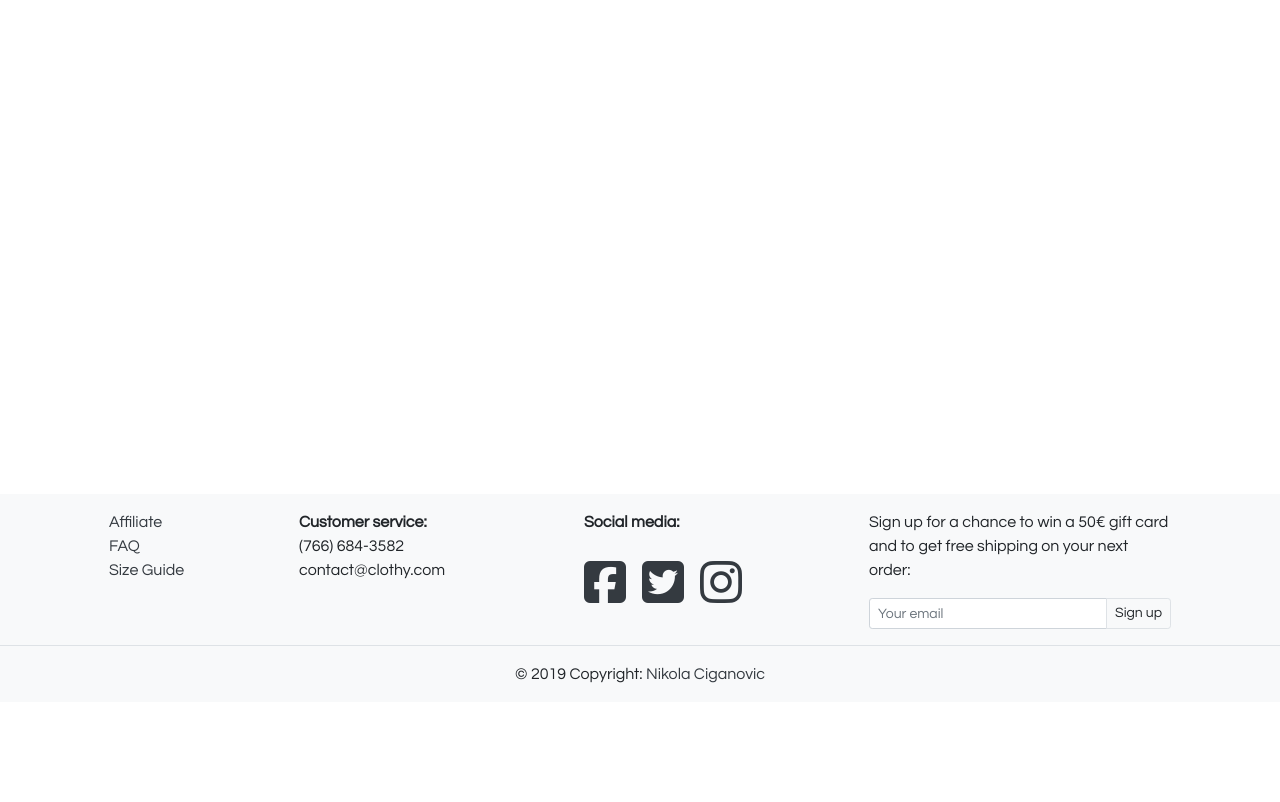
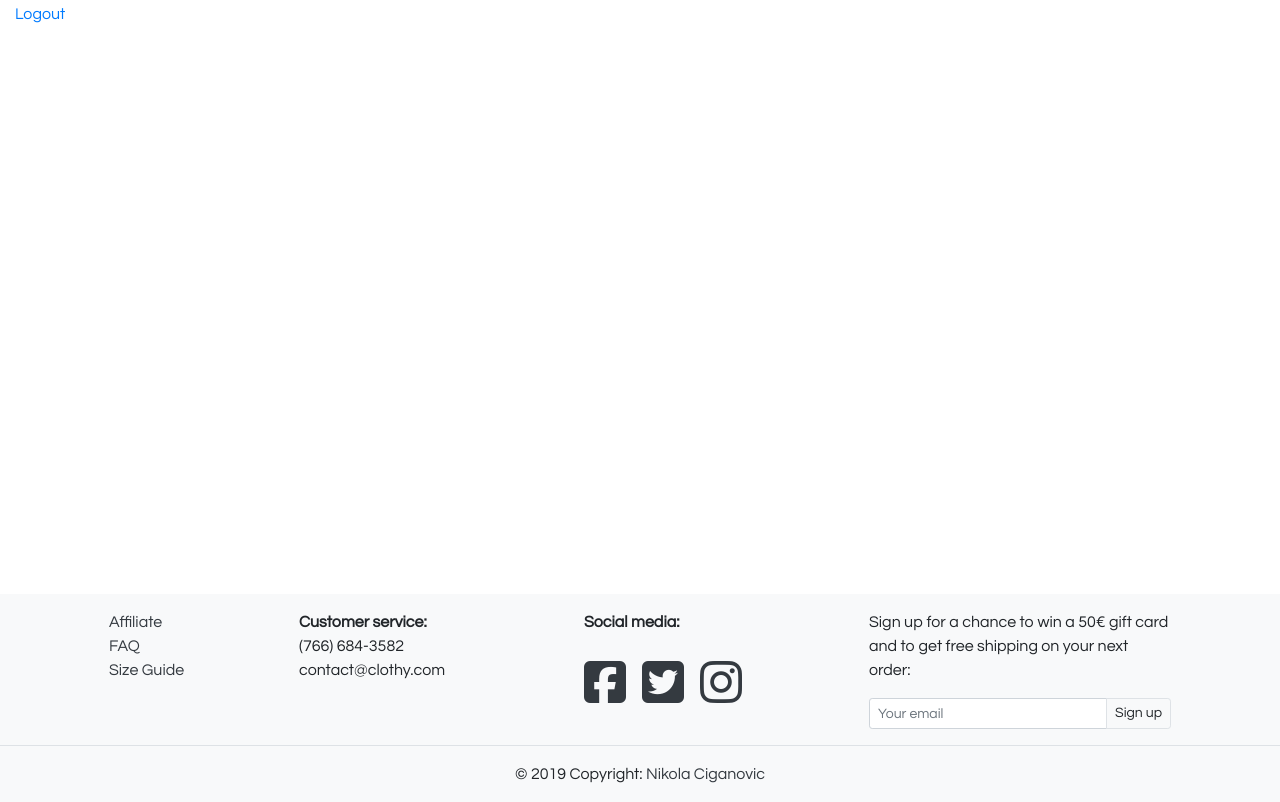
Before and after one commit to artem712/Clothy, a Django app: template clothy/main/templates/main/userinfo.html in a window 1280 px wide. Shown: the part 98-900 px from the top of the page. Before the commit the page ends 781 px from the top, so only its background shows below. Run offline with Django 3.2, Linux system fonts and the light colour scheme; the template is opened without the code that fills it: values that come from a table or form of the project are taken from there, others are empty; some libraries are stand-ins or nearby versions.

Commit message:
userinfo page added and logout function

```diff
--- a/clothy/main/templates/main/navbar.html
+++ b/clothy/main/templates/main/navbar.html
@@ -40,7 +40,7 @@
       <ul class="navbar-nav mr-right mt-2 mt-lg-0 font-11 ml-4 mr-4 text-light">
         <li class="nav-item">
             {% if user.is_authenticated %}
-            <a class="nav-link ml-2 mr-2 text-light" href="#">{{ user.username }}</a>
+            <a class="nav-link ml-2 mr-2 text-light" href="user">{{ user.username }}</a>
             {% else %}
             <a class="nav-link ml-2 mr-2 text-light login" href="#">Login</a>
             {% endif %}
--- a/clothy/main/templates/main/userinfo.html
+++ b/clothy/main/templates/main/userinfo.html
@@ -1,7 +1,13 @@
 {% extends "main/base.html" %}
 {% load static %}
 {% block content %}
-
+    <div class="container-fluid mt-100px">
+        <div class="row">
+            <div class="col-12">
+                <a href="logout">Logout</a>
+            </div>
+        </div>
+    </div>
 
     <script type="text/javascript" src="{% static 'main/js/category.js' %}"></script>
 {% endblock %}
--- a/clothy/main/urls.py
+++ b/clothy/main/urls.py
@@ -5,8 +5,11 @@ from clothy import settings
 
 urlpatterns = [
     path('', views.index, name="index"),
+    path('user', views.user, name="user"),
+    path('logout', views.logout_request, name="logout"),
     path('<category_slug>', views.category_slug, name="category slug"),
-    path('<category_slug>/<product_slug>', views.product_slug, name="product slug")
+    path('<category_slug>/<product_slug>', views.product_slug, name="product slug"),
+
 ]
 if settings.DEBUG:
     urlpatterns += static(settings.STATIC_URL, document_root=settings.STATIC_URL)
```
Also changed, not shown: clothy/main/views.py (+9 -1 lines).
